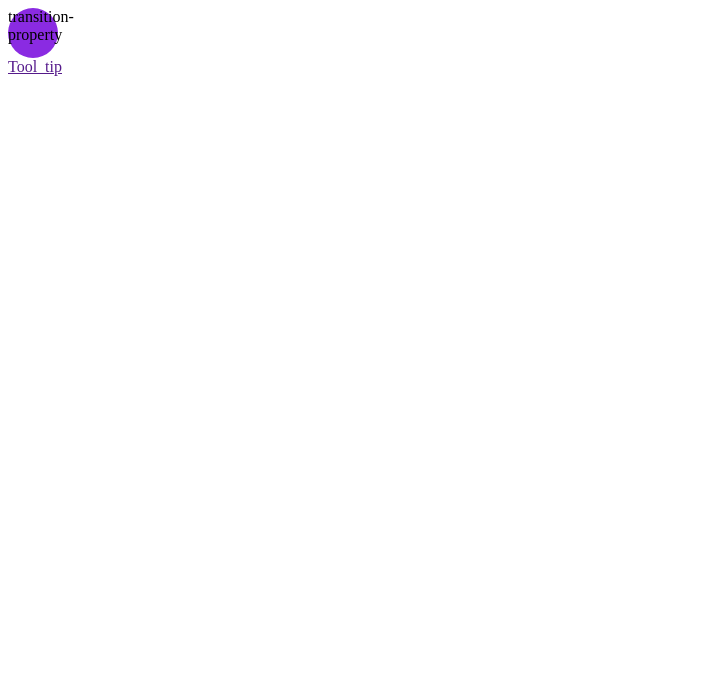
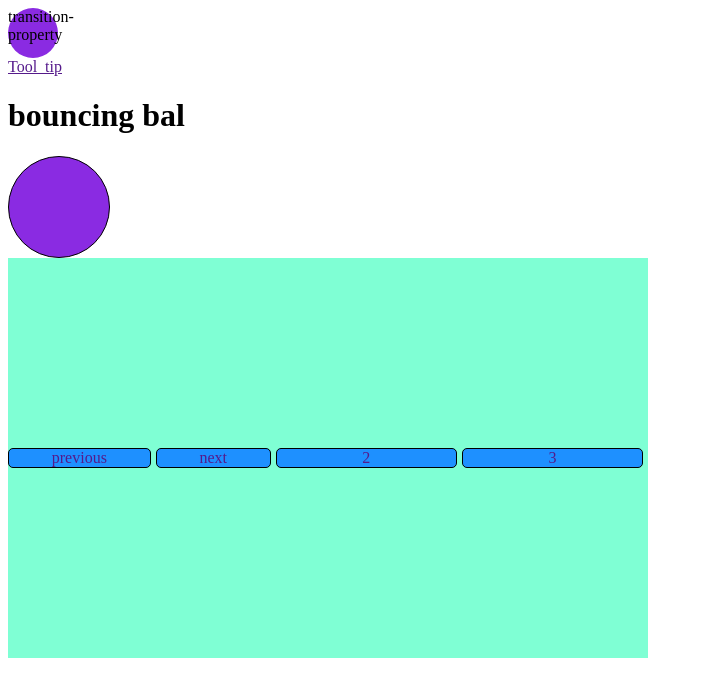
Before and after one commit to premdd230/web-development, a website: page public/page7.html in a window 1280 px wide. Shown: the whole page, without its empty margins (0-703 px from the left). Drawn offline with Linux system fonts and the light colour scheme.

Commit message:
3 oct class update bouncing ball and animation property

```diff
--- a/public/page7.html
+++ b/public/page7.html
@@ -46,6 +46,84 @@
             visibility: visible;
 
         }
+        .ball{
+            height: 100px;
+            width: 100px;
+            border: 1px solid black;
+            border-radius: 50%;
+            background-color:rgba(221, 10, 10, 0.5);
+            animation-name: prem;
+            animation-duration: 5s;
+            position: relative;
+            animation-iteration-count: 2;
+            /* animation-direction: reverse; */
+            animation-fill-mode: forwards;
+            animation-play-state: paused;
+        }
+
+
+        @keyframes prem{
+            0%{
+                background-color: blueviolet;
+                top: 0;
+                animation-timing-function: ease-out;
+            }
+            25%{
+                background-color: dodgerblue;
+                top: 100px;
+                animation-timing-function: ease-in;
+
+            }
+            50%{
+                background-color: orange;
+                top: 200px;
+                animation-timing-function: ease-in;
+            }
+            75%{
+                background-color: greenyellow;
+                top: 100px;
+                animation-timing-function: ease-in;
+            }
+            100%{
+                background-color: aquamarine;
+                top: 0;
+                animation-timing-function: ease-out;
+            }
+        }
+
+        .container > a{
+            text-decoration: none;
+            border: 1px solid black;
+            /* padding: 3px 20px; */
+            background-color: dodgerblue;
+            border-radius: 5px;
+            /* flex-grow: 1; */
+            text-align: center;
+            margin-right: 5px;
+
+        }
+        .container > a:nth-of-type(1){
+            flex-grow: 1;
+        }
+        .container > a:nth-of-type(2){
+            flex-grow: 1;
+        }
+        .container > a:nth-of-type(3){
+            flex-grow: 2;
+        }
+        .container > a:nth-of-type(4){
+            flex-grow: 2;
+        }
+
+
+        .container{
+            height: 50vh;
+            width: 50vw;
+            background-color: aquamarine;
+            display: flex;
+            align-items: center;
+            justify-content: center;
+        }
 
     </style>
 </head>
@@ -55,6 +133,19 @@
     </div>
 
     <a class="a" href="">Tool_tip<span class="span">PREMKUMAR</span></a>
+    <h1>bouncing bal</h1>
+    <div class="ball">
+
+    </div>
+
+    <div class="container">
+        <a href="">previous</a>
+        <a href="">next</a>
+        <a href="">2</a>
+        <a href="">3</a>
+    </div>
+
+
 
 
 </body>
```
